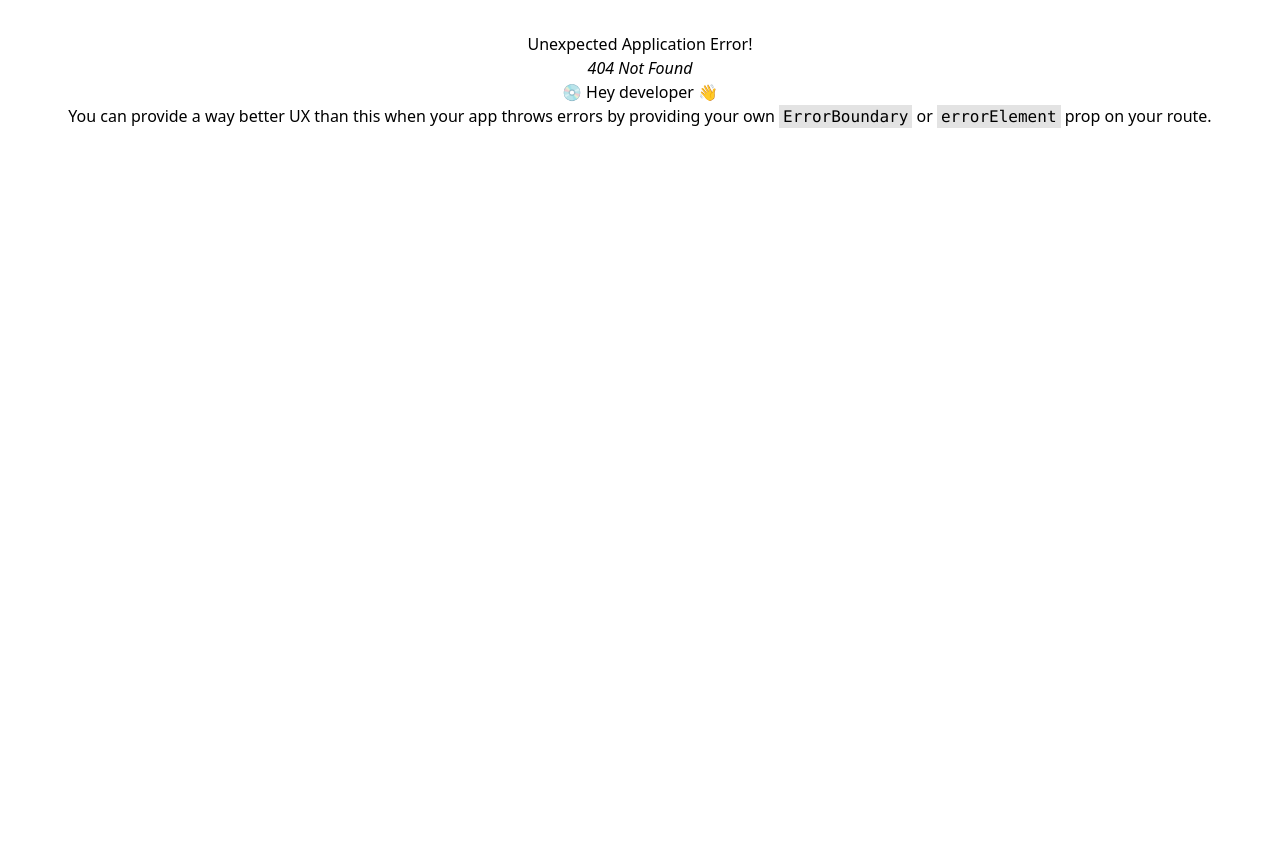
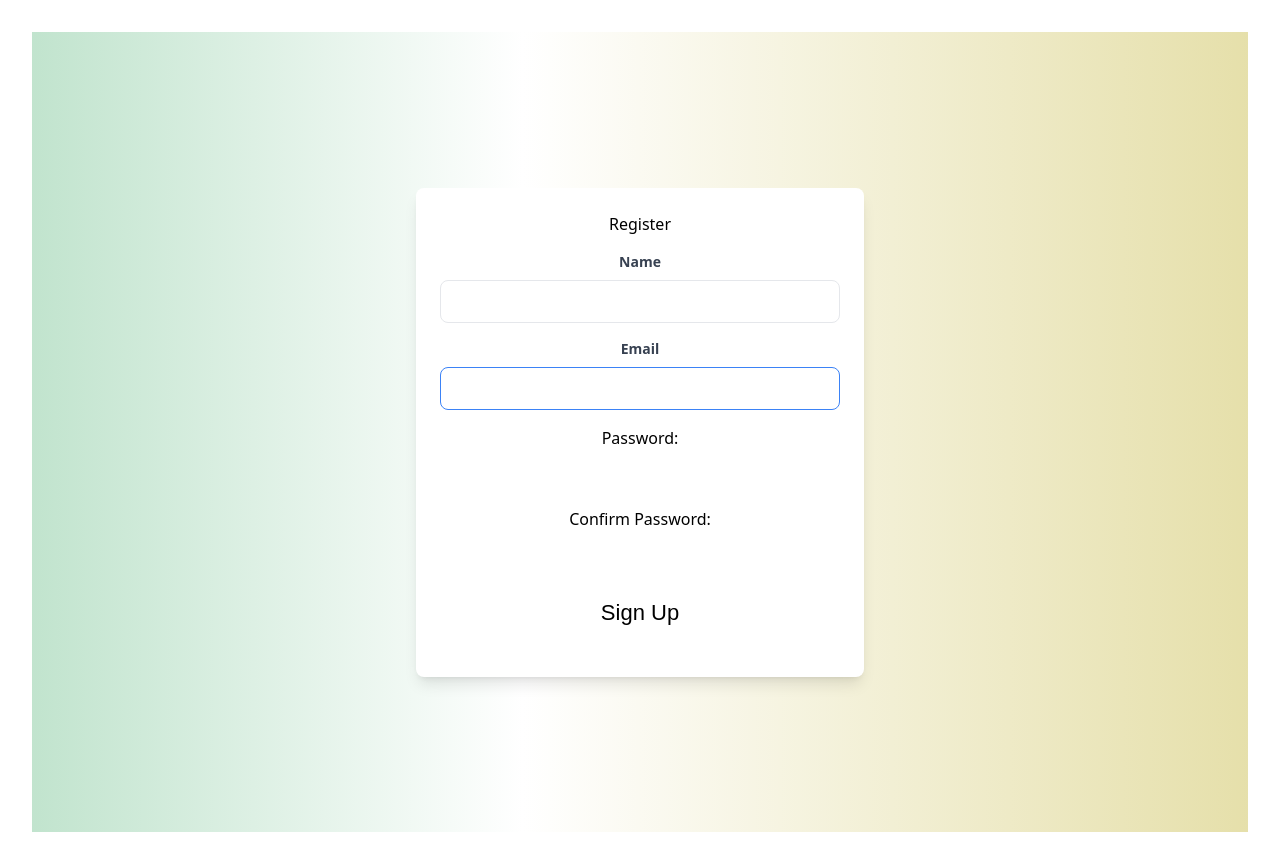
Before and after one commit to rikiDalvarez/Dice-game, a React (Vite) app in the folder client/: page /api/players in a window 1280 px wide. Before the commit this address had no page. Before the commit the page ends 800 px from the top, so only its background shows below. Built offline with nearby package versions, Linux system fonts and the light colour scheme.

Commit message:
registration component

```diff
--- a/client/package.json
+++ b/client/package.json
@@ -10,6 +10,9 @@
     "preview": "vite preview"
   },
   "dependencies": {
+    "@fortawesome/fontawesome-svg-core": "^6.4.2",
+    "@fortawesome/free-solid-svg-icons": "^6.4.2",
+    "@fortawesome/react-fontawesome": "^0.2.0",
     "react": "^18.2.0",
     "react-dom": "^18.2.0",
     "react-router-dom": "^6.15.0"
--- a/client/src/Dashboard.tsx
+++ b/client/src/Dashboard.tsx
@@ -1,6 +1,6 @@
 import React, { useState, useEffect, useContext } from 'react';
 import { UserContext } from './context/UserContext';
-import Navbar from './Navbar';
+import Navbar from './components/Navbar';
 import Login from './Login';
 interface Player {
 	name: string,
--- a/client/src/Login.tsx
+++ b/client/src/Login.tsx
@@ -100,7 +100,7 @@ const Login: React.FC = () => {
 							>
 								Log In
 							</button>
-							<button
+							<button onClick={() => { navigate("/api/players") }}
 								className="w-full mt-4 bg-blue-500 text-white py-2 px-4 rounded-md hover:bg-blue-600 focus:outline-none focus:ring focus:ring-blue-300"
 								type="submit"
 							>
--- a/client/src/components/Register.tsx
+++ /dev/null
@@ -1,47 +0,0 @@
-import { useRef, useState, useEffect } from 'react'
-
-const USER_REGEX = /^[A-z][A-z0-9-_]{3,23}$/;
-const PWD_REGEX = /^(?=.*[a-z])(?=.*[A-Z])(?=.*[0-9])(?=.*[!@#$%]).{8,24}$/;
-const REGISTER_URL = '/register';
-
-
-function Register() {
-	const userRef = useRef();
-	const errRef = useRef();
-
-	const [user, setUser] = useState('');
-	const [validName, setValidName] = useState(false);
-	const [userFocus, setUserFocus] = useState(false);
-
-	const [pwd, setPwd] = useState('');
-	const [validPwd, setValidPwd] = useState(false);
-	const [pwdFocus, setPwdFocus] = useState(false);
-
-	const [matchPwd, setMatchPwd] = useState('');
-	const [validMatch, setValidMatch] = useState(false);
-	const [matchFocus, setMatchFocus] = useState(false);
-
-	const [errMsg, setErrMsg] = useState('');
-	const [success, setSuccess] = useState(false);
-
-	useEffect(() => {
-		userRef.current.focus();
-	}, [])
-
-	useEffect(() => {
-		const result = USER_REGEX.test(user);
-		console.log(result)
-		console.log(user)
-		setValidName(result)
-
-	}, [user])
-
-
-	return (
-		<div>
-
-		</div>
-	)
-}
-
-export default Register
--- /dev/null
+++ b/client/src/components/RegisterTest.tsx
@@ -0,0 +1,148 @@
+import { useRef, useState, useEffect } from 'react'
+import { faCheck, faTimes, faInfoCircle } from '@fortawesome/free-solid-svg-icons';
+import { FontAwesomeIcon } from '@fortawesome/react-fontawesome';
+import { useNavigate } from 'react-router-dom';
+
+const EMAIL_REGEX = /^([\w-.]+@([\w-]+\.)+[\w-]{2,4})?$/;
+const PWD_REGEX = /(.{4})$/;
+const REGISTER_URL = '/register';
+
+
+function Register() {
+	const navigate = useNavigate();
+	const userRef = useRef<HTMLInputElement>(null);
+	const errRef = useRef<HTMLInputElement>(null);
+
+	const [name, setName] = useState("")
+
+	const [email, setEmail] = useState('');
+	const [validName, setValidName] = useState(false);
+	const [userFocus, setUserFocus] = useState(false);
+
+	const [pwd, setPwd] = useState('');
+	const [validPwd, setValidPwd] = useState(false);
+	const [pwdFocus, setPwdFocus] = useState(false);
+
+	const [matchPwd, setMatchPwd] = useState('');
+	const [validMatch, setValidMatch] = useState(false);
+	const [matchFocus, setMatchFocus] = useState(false);
+
+	const [errMsg, setErrMsg] = useState('');
+	const [success, setSuccess] = useState(false);
+
+	useEffect(() => {
+		userRef.current?.focus();
+	}, [])
+
+	useEffect(() => {
+		const result = EMAIL_REGEX.test(email);
+		console.log("resukt:", result)
+		console.log(email)
+		setValidName(result)
+
+	}, [email]);
+
+	useEffect(() => {
+		const result = PWD_REGEX.test(pwd);
+		console.log(result);
+		console.log(pwd);
+		const match = pwd === matchPwd;
+		setValidPwd(match);
+	}, [pwd, matchPwd]);
+
+	useEffect(() => {
+		setErrMsg("");
+	}, [email, pwd, matchPwd]);
+
+
+
+	return (
+		<section className="min-h-screen flex items-center justify-center bg-color-movement">
+
+			<p ref={errRef} className={errMsg ? "errmsg" : "offscreen"} arial-alive="assertive">
+				{errMsg}</p>
+			<div className="max-w-md w-full p-6 bg-white rounded-lg shadow-lg">
+				<h1> Register </h1>
+				<form className="form">
+					<label htmlFor="name" className="block text-gray-700 text-sm font-bold mb-2" >
+						Name
+					</label>
+					<input
+						className="w-full p-2 border rounded-md focus:outline-none focus:border-blue-500"
+						type="text"
+						id="email"
+						ref={userRef}
+					/>
+					<label className="block text-gray-700 text-sm font-bold mb-2" htmlFor="email">
+						Email
+					</label>
+					<input
+						className="w-full p-2 border rounded-md focus:outline-none focus:border-blue-500"
+						type="text"
+						id="email"
+						ref={userRef}
+						autoComplete="off"
+						onChange={(e) => setEmail(e.target.value)}
+						required
+						aria-invalid={validName ? "true" : "false"}
+						aria-described="uidnote"
+						onFocus={() => { setUserFocus(true) }}
+						onBlur={() => { setUserFocus(false) }} />
+					<p id="uidnote" className={userFocus && email && !validName ? "instructions" : "offscreen"}>
+						<FontAwesomeIcon icon={faInfoCircle} />
+						must be a valid email
+					</p>
+
+					<label htmlFor="password">
+						Password:
+
+					</label>
+					<input
+						type="password"
+						id="password"
+						onChange={(e) => setPwd(e.target.value)}
+						value={pwd}
+						required
+						aria-invalid={validPwd ? "false" : "true"}
+						aria-describedby="pwdnote"
+						onFocus={() => setPwdFocus(true)}
+						onBlur={() => setPwdFocus(false)}
+					/>
+					<p id="pwdnote" className={pwdFocus && !validPwd ? "instructions" : "offscreen"}>
+						<FontAwesomeIcon icon={faInfoCircle} />
+						8 to 24 characters.<br />
+						Must include uppercase and lowercase letters, a number and a special character.<br />
+						Allowed special characters: <span aria-label="exclamation mark">!</span> <span aria-label="at symbol">@</span> <span aria-label="hashtag">#</span> <span aria-label="dollar sign">$</span> <span aria-label="percent">%</span>
+					</p>
+
+
+					<label htmlFor="confirm_pwd">
+						Confirm Password:
+
+					</label>
+					<input
+						type="password"
+						id="confirm_pwd"
+						onChange={(e) => setMatchPwd(e.target.value)}
+						value={matchPwd}
+						required
+						aria-invalid={validMatch ? "true" : "false"}
+						aria-describedby="confirmnote"
+						onFocus={() => setMatchFocus(true)}
+						onBlur={() => setMatchFocus(false)}
+					/>
+					<p id="confirmnote" className={matchFocus && !validMatch ? "instructions" : "offscreen"}>
+						<FontAwesomeIcon icon={faInfoCircle} />
+						Must match the first password input field.
+					</p>
+					<button
+
+						onClick={() => { navigate("/dashboard") }}>
+						Sign Up</button>
+				</form>
+			</div>
+		</section>
+	)
+}
+
+export default Register
--- a/client/src/index.css
+++ b/client/src/index.css
@@ -27,3 +27,74 @@
   /* Triple the width for smooth movement */
   animation: colorMovement 20s infinite linear;
 }
+
+input[type="text"],
+input[type="password"],
+button,
+textarea {
+  font-family: 'Nunito', sans-serif;
+  font-size: 22px;
+  padding: 0.25rem;
+  border-radius: 0.5rem;
+}
+
+label,
+button {
+  margin-top: 1rem;
+}
+
+button {
+  padding: 0.5rem;
+}
+
+.instructions {
+  font-size: 0.75rem;
+  border-radius: 0.5rem;
+  background: #000;
+  color: #fff;
+  padding: 0.25rem;
+  position: relative;
+  bottom: -10px;
+}
+
+.instructions>svg {
+  margin-right: 0.25rem;
+}
+
+.offscreen {
+  position: absolute;
+  left: -9999px;
+}
+
+.hide {
+  display: none;
+}
+
+.valid {
+  color: limegreen;
+  margin-left: 0.25rem;
+}
+
+.invalid {
+  color: red;
+  margin-left: 0.25rem;
+}
+
+.errmsg {
+  background-color: lightpink;
+  color: firebrick;
+  font-weight: bold;
+  padding: 0.5rem;
+  margin-bottom: 0.5rem;
+}
+
+.line {
+  display: inline-block;
+}
+
+ .form {display: flex;
+ flex-direction: column;
+ justify-content: space-evenly;
+ flex-grow: 1;
+ padding-bottom: 1rem;
+ }
--- a/client/src/main.tsx
+++ b/client/src/main.tsx
@@ -9,6 +9,7 @@ import Login from './Login.tsx';
 import Dashboard from './Dashboard.tsx';
 import { UserContextProvider } from './context/UserContext.tsx';
 import App from './App.tsx';
+import Register from './components/RegisterTest.tsx';
 
 
 const router = createBrowserRouter([{
@@ -25,7 +26,12 @@ const router = createBrowserRouter([{
 {
   path: "/dashboard",
   element: <Dashboard />
+},
+{
+  path: "/api/players/",
+  element: <Register />
 }
+
 ]);
 
 ReactDOM.createRoot(document.getElementById('root')!).render(
```
Also changed, not shown: 1 other file (tests, documents, lock files or other folders).
